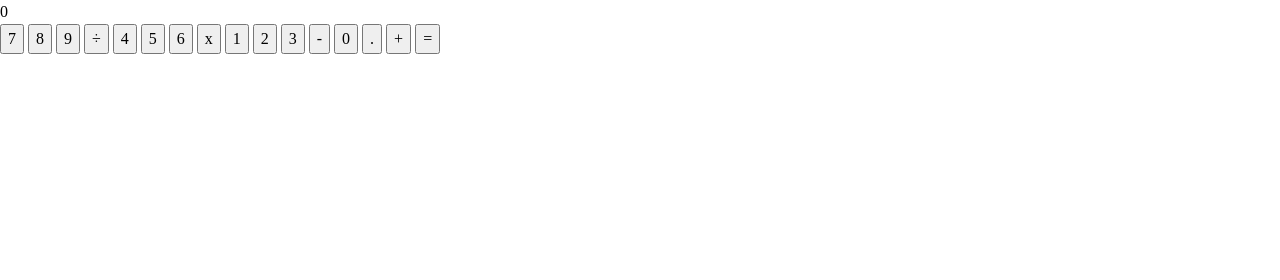
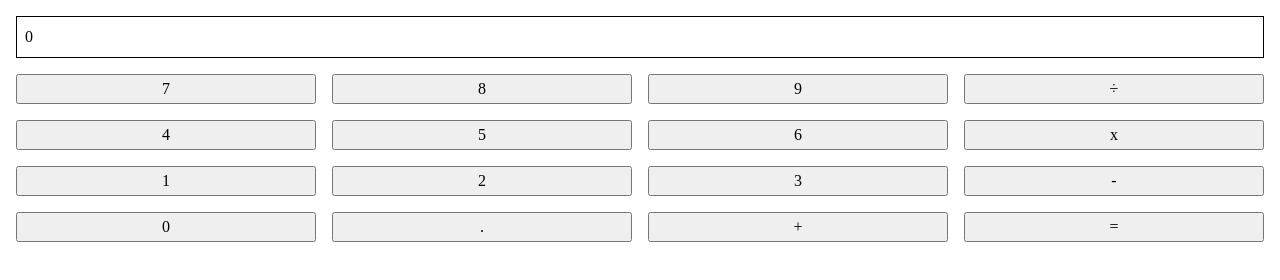
Before and after one commit to JonathanNoH/calculator, a plain HTML site: page index.html in a window 1280 px wide. Drawn offline with Linux system fonts and the light colour scheme.

Commit message:
add grid display

```diff
--- a/style.css
+++ b/style.css
@@ -72,3 +72,19 @@ select {
     scroll-behavior: auto !important;
   }
 }
+
+body {
+    padding: 1rem;
+}
+
+.container {
+    display: grid;
+    grid-template-columns: repeat(4, 1fr);
+    gap: 1em;
+}
+
+.display {
+    grid-column: 1 / span 4;
+    border: 0.1em solid black;
+    padding: 0.5em;
+}
```
